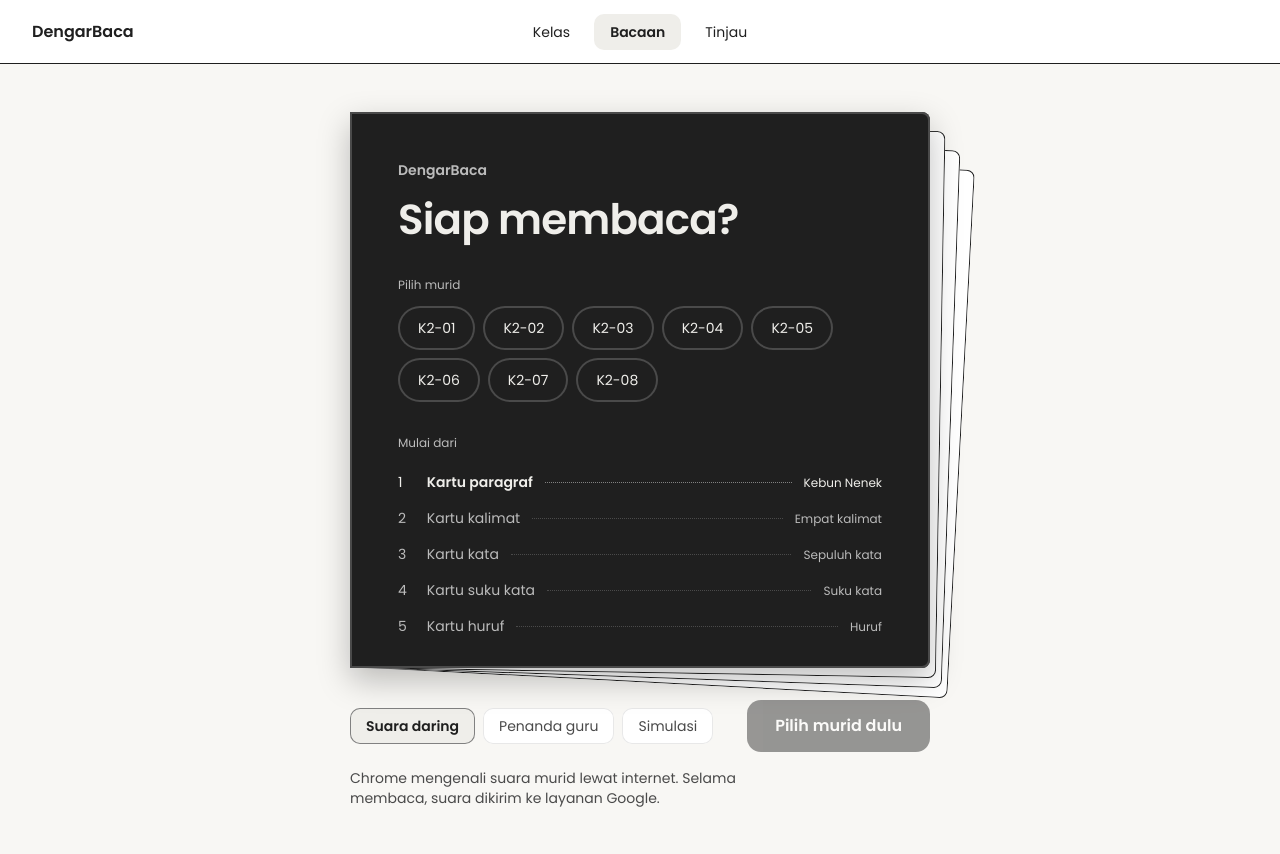
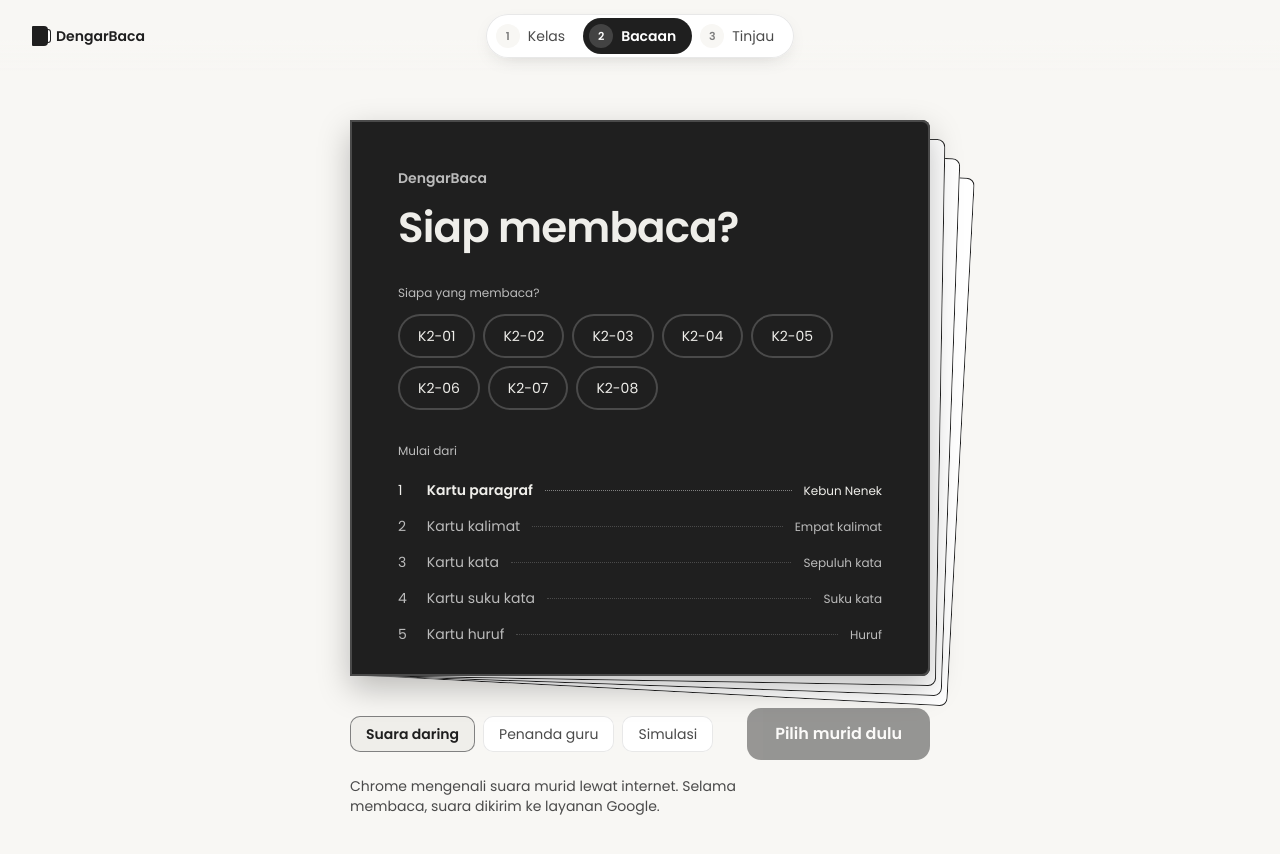
Before and after one commit to ZhillanTLE/panitia-dipersilakan-maju-untuk-dokumentasi, a React (Vite) app: page / in a window 1280 px wide. Shown: the top 854 px of the page. Built offline with nearby package versions, Linux system fonts and the light colour scheme.

Commit message:
feat(nav): number the three steps in a floating pill navbar

```diff
--- a/src/components/Navbar.css
+++ b/src/components/Navbar.css
@@ -1,4 +1,5 @@
-/* Wireframe navbar: white, links centred, one ink rule underneath. */
+/* Three centred links in a floating pill, as in the wireframe. They are numbered because
+   the work runs in that order: prepare the class, listen, confirm. */
 .nav {
   position: sticky;
   top: 0;
@@ -6,23 +7,48 @@
   display: grid;
   grid-template-columns: 1fr auto 1fr;
   align-items: center;
-  height: 64px;
+  height: 72px;
   padding: 0 var(--space-8);
-  background: var(--neutral-100);
-  box-shadow: inset 0 -1px 0 var(--ink);
+  background: linear-gradient(var(--canvas) 55%, rgba(248, 247, 244, 0));
 }
 
 .nav__brand {
   justify-self: start;
-  font-size: var(--fs-7);
-  line-height: var(--lh-7);
+  display: inline-flex;
+  align-items: center;
+  gap: var(--space-2);
+  font-size: var(--fs-8);
+  line-height: var(--lh-8);
   font-weight: var(--fw-s);
   text-decoration: none;
 }
 
+/* A closed book seen from the fore-edge: an ink cover over a hairline page */
+.nav__mark {
+  position: relative;
+  width: 16px;
+  height: 20px;
+  border-radius: 1px 4px 4px 1px;
+  background: var(--ink);
+}
+
+.nav__mark::after {
+  content: '';
+  position: absolute;
+  inset: 3px -3px 3px 3px;
+  z-index: -1;
+  border-radius: 0 3px 3px 0;
+  box-shadow: inset 0 0 0 1px var(--ink);
+  background: var(--neutral-100);
+}
+
 .nav__links {
   display: flex;
-  gap: var(--space-2);
+  gap: 2px;
+  padding: 4px;
+  border-radius: var(--r-pill);
+  background: var(--card);
+  box-shadow: var(--ring-row), 0 6px 20px -10px rgba(31, 31, 31, 0.25);
 }
 
 .nav__link {
@@ -30,21 +56,45 @@
   align-items: center;
   gap: var(--space-2);
   height: 36px;
-  padding: 0 var(--space-4);
-  border-radius: var(--r-10);
+  padding: 0 var(--space-4) 0 6px;
+  border-radius: var(--r-pill);
+  color: var(--neutral-900);
   font-size: var(--fs-8);
   line-height: var(--lh-8);
   text-decoration: none;
-  transition: background-color var(--motion-ui) ease;
+  transition:
+    background-color var(--motion-ui) ease,
+    color var(--motion-ui) ease;
 }
 
 .nav__link:hover {
   background: var(--cream);
+  color: var(--ink);
 }
 
 .nav__link[aria-current='page'] {
-  background: var(--paper);
+  background: var(--ink);
+  color: var(--neutral-100);
   font-weight: var(--fw-s);
+}
+
+.nav__step {
+  display: inline-grid;
+  place-items: center;
+  width: 24px;
+  height: 24px;
+  border-radius: var(--r-pill);
+  background: var(--cream);
+  color: var(--muted);
+  font-size: 11px;
+  line-height: 1;
+  font-weight: var(--fw-s);
+  font-variant-numeric: tabular-nums;
+}
+
+.nav__link[aria-current='page'] .nav__step {
+  background: rgba(255, 255, 255, 0.16);
+  color: var(--neutral-100);
 }
 
 .nav__count {
@@ -72,12 +122,16 @@
   .nav {
     grid-template-columns: 1fr;
     justify-items: center;
-    height: 56px;
-    padding: 0 var(--space-4);
+    height: 64px;
+    padding: 0 var(--space-3);
   }
 
   .nav__brand,
   .nav__status {
     display: none;
   }
+
+  .nav__link {
+    padding: 0 var(--space-3) 0 6px;
+  }
 }
--- a/src/components/Navbar.tsx
+++ b/src/components/Navbar.tsx
@@ -15,15 +15,28 @@ export function Navbar({ view, pending }: NavbarProps) {
   return (
     <header className="nav">
       <a className="nav__brand" href={href('bacaan')}>
+        <span className="nav__mark" aria-hidden="true" />
         {S.brand}
       </a>
       <nav aria-label={S.nav.label}>
         <ul className="nav__links">
-          {LINKS.map((v) => (
+          {LINKS.map((v, k) => (
             <li key={v}>
-              <a className="nav__link" href={href(v)} aria-current={view === v ? 'page' : undefined}>
+              <a
+                className="nav__link"
+                href={href(v)}
+                aria-current={view === v ? 'page' : undefined}
+                title={S.nav.hint[v]}
+              >
+                <span className="nav__step" aria-hidden="true">
+                  {k + 1}
+                </span>
                 {S.nav[v]}
-                {v === 'tinjau' && pending > 0 && <span className="nav__count">{pending}</span>}
+                {v === 'tinjau' && pending > 0 && (
+                  <span className="nav__count" aria-label={S.nav.pending(pending)}>
+                    {pending}
+                  </span>
+                )}
               </a>
             </li>
           ))}
--- a/src/strings.ts
+++ b/src/strings.ts
@@ -64,14 +64,34 @@ export const CONSENT: Record<keyof Consents, string> = {
 
 export const S = {
   brand: 'DengarBaca',
-  nav: { kelas: 'Kelas', bacaan: 'Bacaan', tinjau: 'Tinjau', label: 'Navigasi utama' },
+  nav: {
+    kelas: 'Kelas',
+    bacaan: 'Bacaan',
+    tinjau: 'Tinjau',
+    label: 'Navigasi utama',
+    hint: {
+      kelas: 'Siapkan murid dan lihat kelompok',
+      bacaan: 'Dengarkan murid membaca',
+      tinjau: 'Periksa bacaan dan konfirmasi tingkat',
+    },
+    pending: (n: number) => `${n} bacaan menunggu tinjauan`,
+  },
   offlineReady: 'Siap tanpa internet',
   storageOff: 'Penyimpanan peramban mati. Data hilang saat tab ditutup.',
 
   // Siap membaca (cover)
   ready: {
     title: 'Siap membaca?',
-    pick: 'Pilih murid',
+    pick: 'Siapa yang membaca?',
+    stage: {
+      new: 'Belum dibaca',
+      pending: 'Menunggu tinjauan',
+      placed: (level: string) => `Tingkat ${level.toLowerCase()}`,
+    },
+    startLine: 'Mulai dari',
+    tabsHint: 'Ganti kartu awal lewat penanda di tepi buku.',
+    tabsLabel: 'Kartu awal',
+    openCard: (card: string) => `Buka ${card.toLowerCase()}`,
     noStudents: 'Belum ada murid. Tambahkan kode murid di Kelas.',
     toKelas: 'Buka Kelas',
     startFrom: 'Mulai dari',
@@ -106,7 +126,11 @@ export const S = {
     start: 'Mulai dengarkan',
     stop: 'Selesai',
     back: 'Kembali',
-    armedHint: 'Minta murid membaca keras-keras. Tekan Mulai saat murid siap.',
+    armedHint: 'Minta murid membaca keras-keras. Tekan Mulai dengarkan saat murid siap.',
+    armedLead: (ref: string) => `${ref} siap membaca`,
+    dock: 'Kendali guru',
+    tabsLabel: 'Kartu',
+    tabsLocked: 'Kartu tidak bisa diganti saat murid membaca.',
     listening: 'Mendengarkan',
     marking: 'Menandai',
     stalled: (word: string) => `Bacakan katanya: “${word}”`,
@@ -156,17 +180,37 @@ export const S = {
       `Suara kurang jelas: hanya ${pct}% rekaman berisi suara. Ulangi kartu, atau nilai manual di Tinjau.`,
     clipping: 'Suara terlalu keras dan pecah. Jauhkan perangkat sedikit lalu ulangi kartu.',
     otherCard: 'Kartu lain',
+    pickTab:
+      'Tidak ada hitungan mesin untuk penanda guru. Pilih kartu berikutnya lewat penanda di tepi buku, atau selesaikan bacaan.',
+    tabsHint: 'Kartu lain bisa dibuka lewat penanda di tepi buku.',
   },
 
   done: {
     pending: (ref: string) => `Bacaan ${ref} tersimpan dan menunggu tinjauan guru.`,
     nextStudent: 'Murid berikutnya',
-    review: 'Buka Tinjau',
+    nextStudentRef: (ref: string) => `Lanjut ke ${ref}`,
+    allRead: 'Semua murid sudah dibaca.',
+    review: 'Tinjau sekarang',
   },
 
   // Tinjau
   review: {
     title: 'Tinjau',
+    intro: 'Dengarkan, betulkan kata yang keliru ditandai, lalu konfirmasi tingkat murid.',
+    steps: {
+      check: 'Periksa kata bertanda',
+      cards: 'Hasil tiap kartu',
+      decide: 'Konfirmasi tingkat',
+    },
+    flagsNone: 'Mesin tidak menandai satu kata pun. Dengarkan sekilas bila ada rekaman.',
+    flagsOpen: (n: number) => `${n} kata ragu perlu Anda pilih statusnya.`,
+    flagsDone: 'Kata ragu sudah Anda periksa semua.',
+    flagsList: 'Kata yang ditandai mesin',
+    heardAs: (h: string) => `terdengar “${h}”`,
+    notHeard: 'tidak terdengar',
+    nextFlag: 'Kata ragu berikutnya',
+    legend: 'Arti tanda',
+    legendSample: 'kata',
     pending: 'Menunggu tinjauan',
     confirmed: 'Sudah dikonfirmasi',
     empty: 'Belum ada bacaan untuk ditinjau.',
@@ -234,6 +278,21 @@ export const S = {
     title: 'Kelas',
     summary: (students: number, confirmed: number) =>
       `${students} murid, ${confirmed} sudah punya tingkat terkonfirmasi.`,
+    progressLabel: 'Kemajuan kelas',
+    progress: {
+      placed: (n: number) => `${n} sudah ada tingkat`,
+      pending: (n: number) => `${n} menunggu tinjauan`,
+      fresh: (n: number) => `${n} belum dibaca`,
+    },
+    readNext: (ref: string) => `Dengarkan ${ref}`,
+    reviewNext: 'Tinjau bacaan',
+    allPlaced: 'Semua murid sudah punya tingkat.',
+    review: 'Tinjau',
+    reread: 'Baca ulang',
+    groupsEmpty: 'Kelompok muncul di sini setelah Anda mengonfirmasi tingkat murid di Tinjau.',
+    groupCount: (n: number) => `${n} murid`,
+    showActivities: 'Lihat aktivitas',
+    hideActivities: 'Tutup aktivitas',
     groups: 'Kelompok',
     groupsNote: 'Kelompok hanya dibentuk dari tingkat yang sudah dikonfirmasi guru.',
     noGroupStudents: 'Belum ada murid di kelompok ini.',
```
